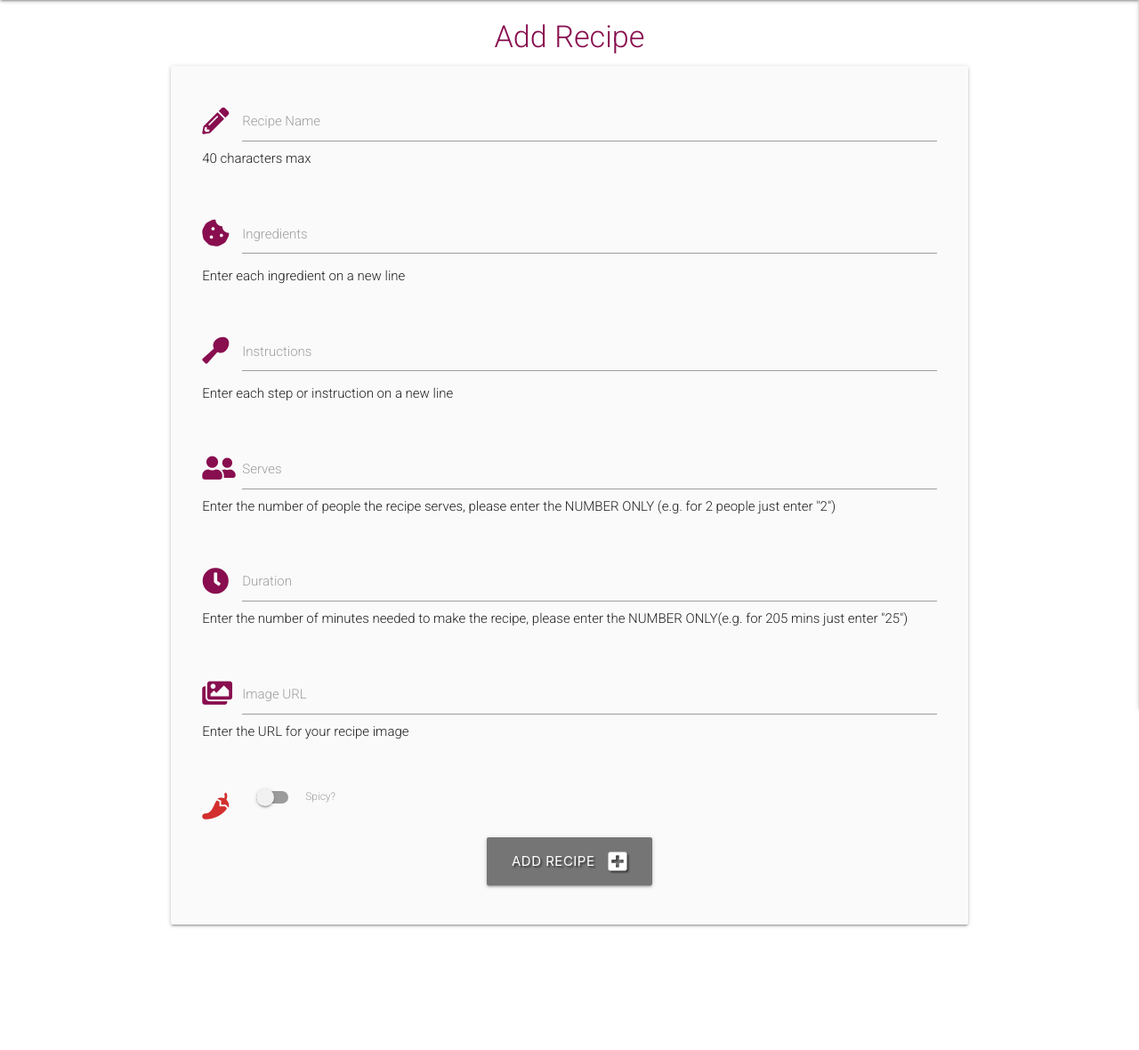
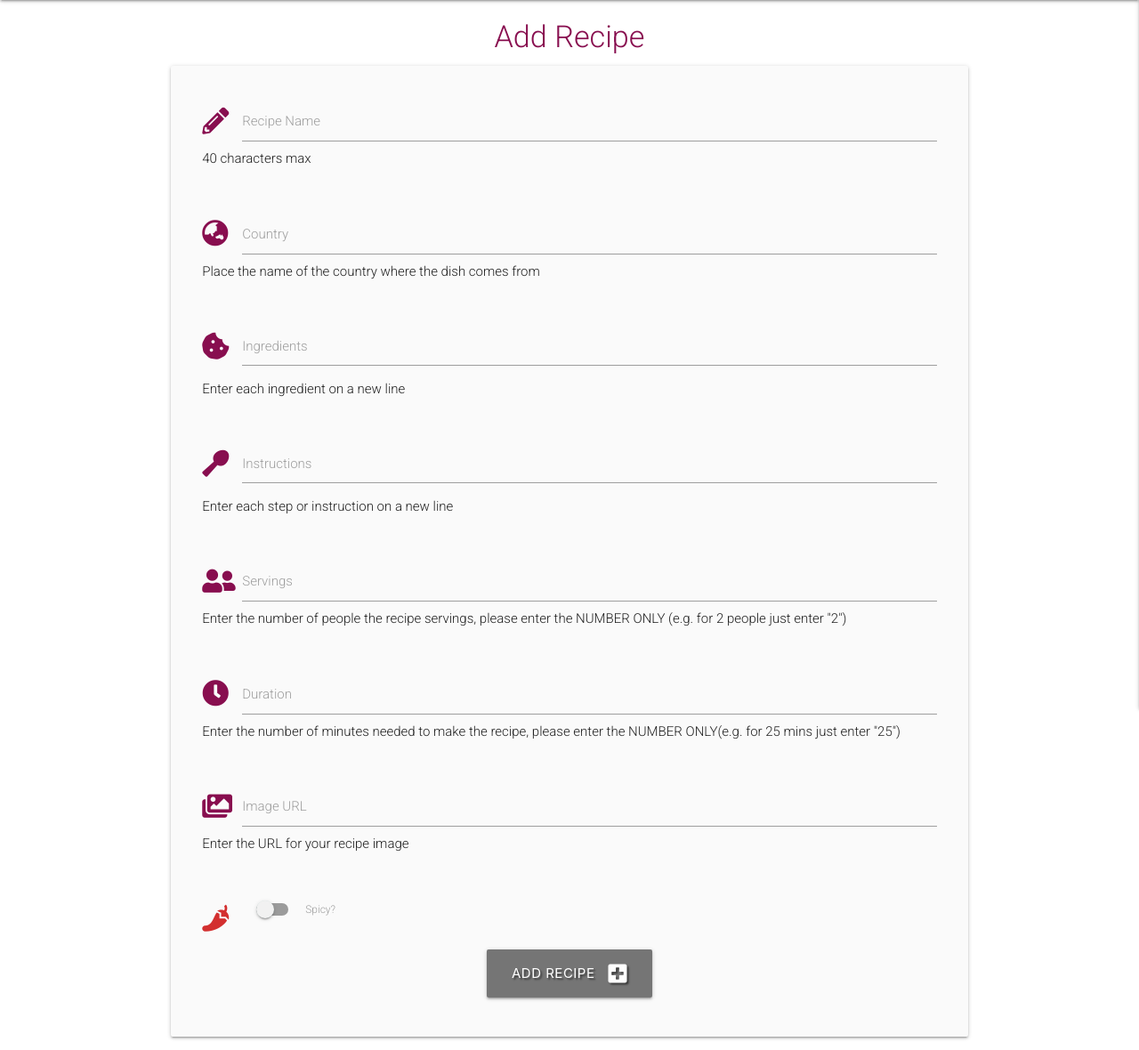
Before and after one commit to gwenjo/MS3-asian-flavours, a Flask app: page /add_recipe in a window 1280 px wide. Shown: the part 64-1244 px from the top of the page at 89% size. Before the commit the page ends 1106 px from the top, so only its background shows below. Run offline with Flask 2, Linux system fonts and the light colour scheme; some libraries are stand-ins or nearby versions.

Commit message:
added recipe-country input

```diff
--- a/app.py
+++ b/app.py
@@ -114,18 +114,19 @@ def logout():
     return redirect(url_for("login"))
 
 
-@app.route("/add_recipe", methods=["GET", "POST"])
+@app.route("/add_recipe", methods=["GET", "POST"])  # ADD RECIPE
 def add_recipe():
     if request.method == "POST":
         recipe_spicy = "on" if request.form.get(
             "recipe_spicy") else "off"
         recipe = {
             "recipe_name": request.form.get("recipe_name"),
+            "recipe_ingredients": request.form.get("recipe_ingredients"),
+            "recipe_country": request.form.get("recipe_country"),
+            "recipe_instructions": request.form.get("recipe_instructions"),
+            "recipe_servings": request.form.get("recipe_servings"),
+            "recipe_time": request.form.get("recipe_time"),
             "recipe_image": request.form.get("recipe_image"),
-            "recipe_ingredients": request.form.get("recipe_ingredients"),
-            "recipe_instructions": request.form.get("recipe_instructions"),
-            "recipe_serves": request.form.get("recipe_serves"),
-            "recipe_time": request.form.get("recipe_time"),
             "recipe_spicy": recipe_spicy,
             "recipe_addedby": session["user"]
         }
@@ -143,16 +144,17 @@ def edit_recipe(recipe_id):
             "recipe_spicy") else "off"
         submit = {
             "recipe_name": request.form.get("recipe_name"),
+            "recipe_ingredients": request.form.get("recipe_ingredients"),
+            "recipe_country": request.form.get("recipe_country"),
+            "recipe_instructions": request.form.get("recipe_instructions"),
+            "recipe_servings": request.form.get("recipe_servings"),
+            "recipe_time": request.form.get("recipe_time"),
             "recipe_image": request.form.get("recipe_image"),
-            "recipe_ingredients": request.form.get("recipe_ingredients"),
-            "recipe_instructions": request.form.get("recipe_instructions"),
-            "recipe_serves": request.form.get("recipe_serves"),
-            "recipe_time": request.form.get("recipe_time"),
             "recipe_spicy": recipe_spicy,
             "recipe_addedby": session["user"]
         }
         mongo.db.recipes.update({"_id": ObjectId(recipe_id)}, submit)
-        flash("Recipe updated!")
+        flash("Recipe Succesfully updated!")
 
     recipe = mongo.db.recipes.find_one({"_id": ObjectId(recipe_id)})
 
--- a/templates/add_recipe.html
+++ b/templates/add_recipe.html
@@ -3,10 +3,9 @@
 
     <div class="container">
 
-        <!-- Page Header -->
         <h4 class="center-align page-header">Add Recipe</h4>
 
-        <!-- Card panel containing form -->
+        <!-- Card panel -->
         <div class="row card-panel grey lighten-5">
             <!-- Form -->
             <form class="col s12" method="POST" action="{{ url_for('add_recipe') }}">
@@ -17,7 +16,17 @@
                         <input id="recipe_name" name="recipe_name" minlength="1" maxlength="40"
                             type="text" class="validate" required>
                         <label for="recipe_name">Recipe Name</label>
-                        <span class="register-help">40 characters max</span>
+                        <span class="register-remarks">40 characters max</span>
+                    </div>
+                </div>
+                <!-- Country input -->
+                <div class="row">
+                    <div class="input-field col s12">
+                        <i class="fas fa-globe-asia prefix pink-text text-darken-4"></i>
+                        <input id="recipe_country" name="recipe_country" minlength="1" maxlength="30" type="text" class="validate"
+                            required>
+                        <label for="recipe_country">Country</label>
+                        <span class="register-remarks">Place the name of the country where the dish comes from </span>
                     </div>
                 </div>
                 <!-- Ingedients input -->
@@ -27,7 +36,7 @@
                         <textarea id="recipe_ingredients" name="recipe_ingredients" minlength="3"
                             class="materialize-textarea validate" required></textarea>
                         <label for="recipe_ingredients">Ingredients</label>
-                        <span class="register-help">Enter each ingredient on a new line</span>
+                        <span class="register-remarks">Enter each ingredient on a new line</span>
                     </div>
                 </div>
                 <!-- Instruction input -->
@@ -37,27 +46,28 @@
                         <textarea id="recipe_instructions" name="recipe_instructions" minlength="3"
                             class="materialize-textarea validate" required></textarea>
                         <label for="recipe_instructions">Instructions</label>
-                        <span class="register-help">Enter each step or instruction on a new line</span>
+                        <span class="register-remarks">Enter each step or instruction on a new line</span>
                     </div>
                 </div>
-                <!-- Number served input -->
+                <!-- Servings input -->
                 <div class="row">
                     <div class="input-field col s12">
                         <i class="fas fa-user-friends prefix pink-text text-darken-4"></i>
-                        <input id="recipe_serves" name="recipe_serves" minlength="1" maxlength="2" type="text" class="validate"
+                        <input id="recipe_servings" name="recipe_servings" minlength="1" maxlength="2" type="text" class="validate"
                             required>
-                        <label for="recipe_serves">Serves</label>
-                        <span class="register-help">Enter the number of people the recipe serves, please enter the NUMBER ONLY (e.g. for 2 people just enter "2")</span>
+                        <label for="recipe_servings">Servings</label>
+                        <span class="register-remarks">Enter the number of people the recipe servings, please enter the NUMBER ONLY (e.g. for 2 people just enter "2")</span>
                     </div>
                 </div>
+
                 <!-- Duration time input -->
                 <div class="row">
                     <div class="input-field col s12">
                         <i class="fas fa-clock prefix pink-text text-darken-4"></i>
-                        <input id="recipe_time" name="recipe_time" minlength="1" maxlength="2" type="text" class="validate"
+                        <input id="recipe_time" name="recipe_time" minlength="1" maxlength="3" type="text" class="validate"
                             required>
                         <label for="recipe_time">Duration</label>
-                        <span class="register-help">Enter the number of minutes needed to make the recipe, please enter the NUMBER ONLY(e.g. for 205 mins just enter "25")</span>
+                        <span class="register-remarks">Enter the number of minutes needed to make the recipe, please enter the NUMBER ONLY(e.g. for 25 mins just enter "25")</span>
                     </div>
                 </div>
                 <!-- Image input -->
@@ -67,7 +77,7 @@
                         <input id="recipe_image" name="recipe_image" minlength="3" maxlength="5000"
                             type="text" class="validate" required>
                         <label for="recipe_image">Image URL</label>
-                        <span class="register-help">Enter the URL for your recipe image</span>
+                        <span class="register-remarks">Enter the URL for your recipe image</span>
                     </div>
                 </div>
                 <!-- Spicy checkbox input -->
```
Also changed, not shown: templates/edit_recipe.html (+20 -9 lines), templates/profile.html (+6 -2 lines), templates/recipes.html (+6 -5 lines).
